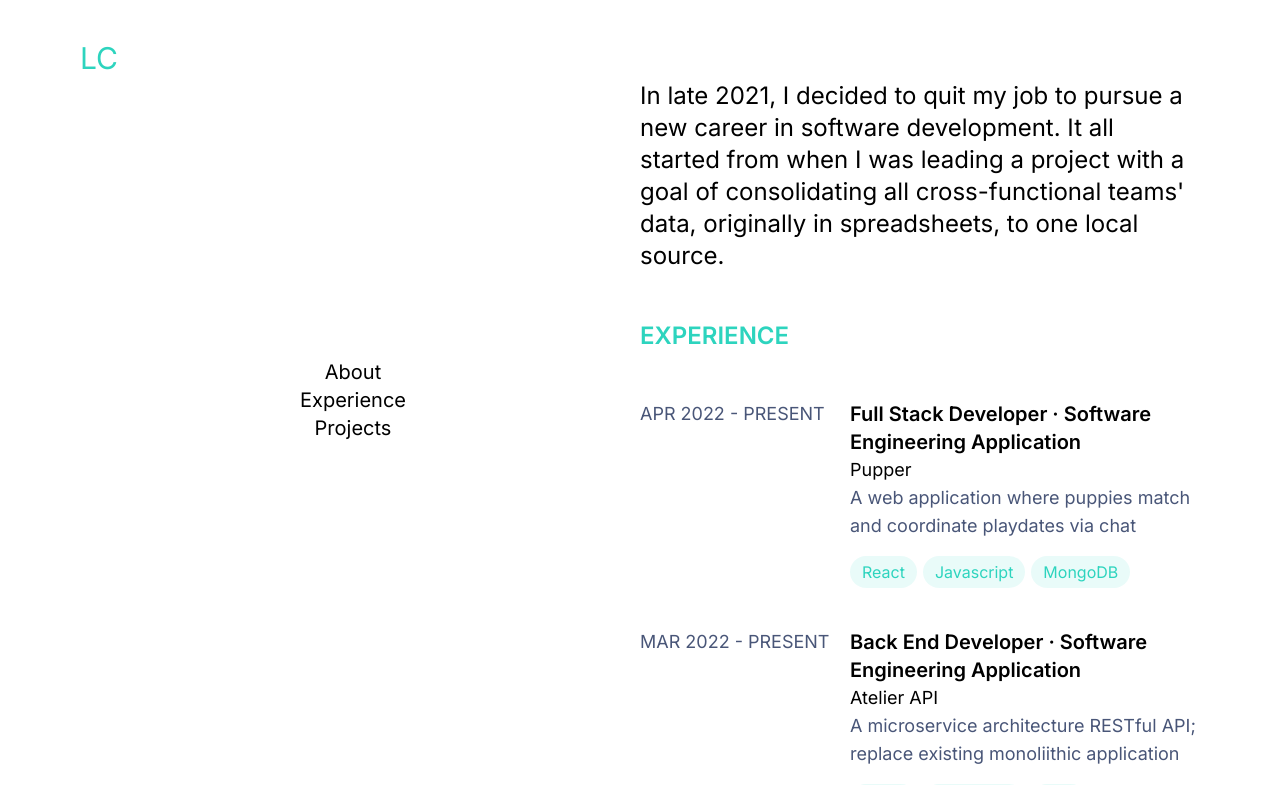
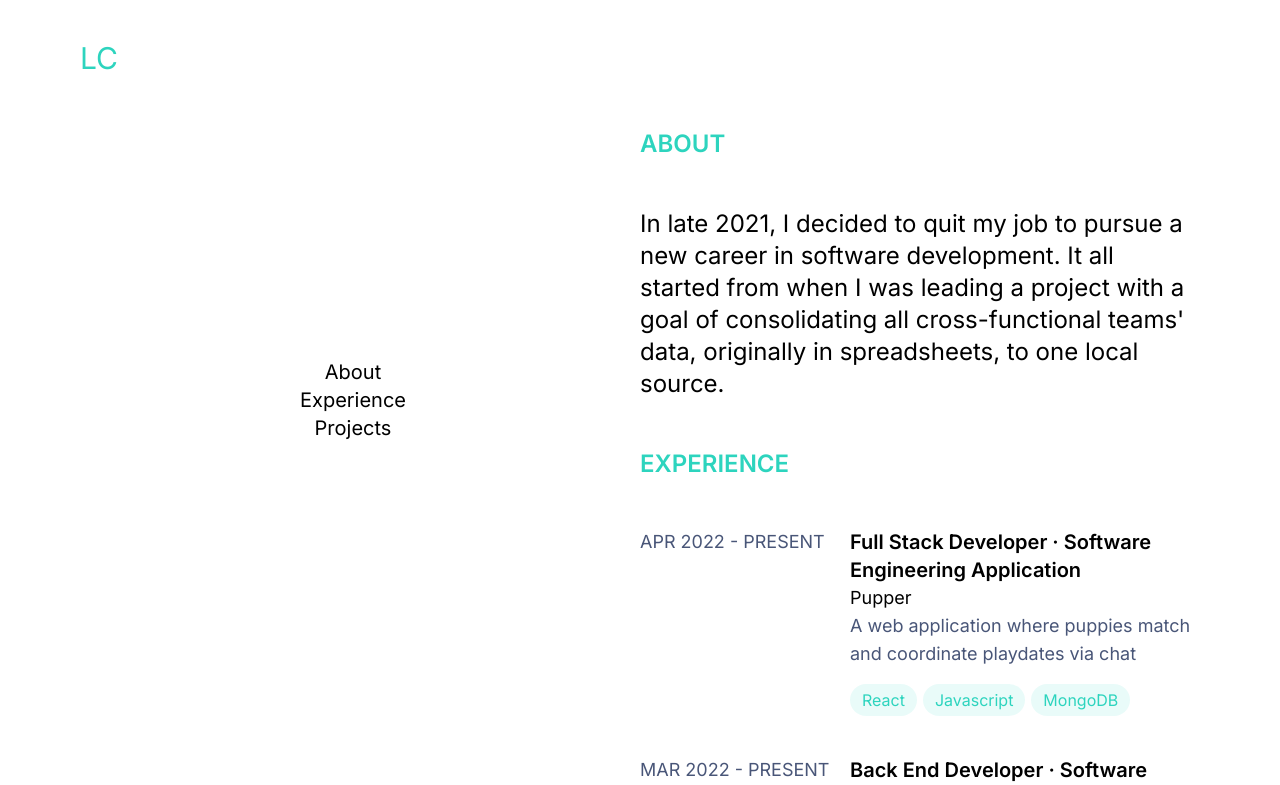
Before and after one commit to L-Chew/Personal-Portfolio, a React app: page /learn-more in a window 1280 px wide. Shown: the top 785 px of the page. Built offline with nearby package versions, Linux system fonts and the light colour scheme; the HTML template or start-up script is replaced by a standard one.

Commit message:
About, Experience: added ID for scroll reference

```diff
--- a/client/src/Components/About.jsx
+++ b/client/src/Components/About.jsx
@@ -3,13 +3,14 @@ import React from 'react';
 const About = () => {
 
   return (
-    <>
+    <div id='about'>
+      <h2 className='flex my-12 text-2xl text-[#2DD4BE] font-semibold uppercase'>About</h2>
       <div className='grid grid-cols-8'>
         <div className='col-start-1 col-span-9 text-2xl'>
           In late 2021, I decided to quit my job to pursue a new career in software development. It all started from when I was leading a project with a goal of consolidating all cross-functional teams' data, originally in spreadsheets, to one local source.
         </div>
       </div>
-    </>
+    </div>
   )
 };
 
--- a/client/src/Components/Experience.jsx
+++ b/client/src/Components/Experience.jsx
@@ -41,7 +41,7 @@ const Experience = () => {
   ]
 
   return (
-    <div>
+    <div id='experience'>
       <div>
         <h2 className='flex my-12 text-2xl text-[#2DD4BE] font-semibold uppercase'>Experience</h2>
       </div>
```
